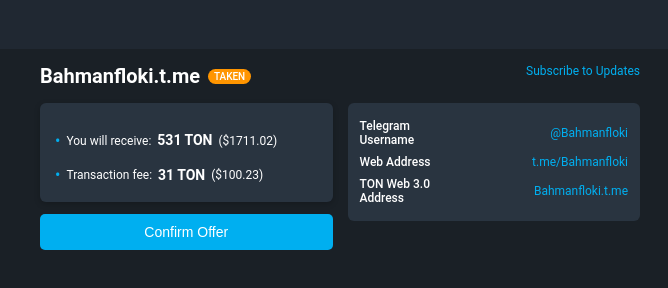
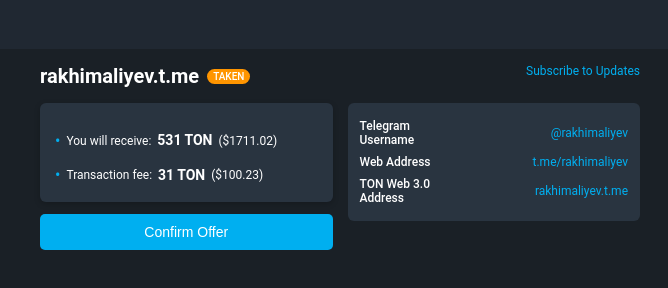
Before and after one commit to MrShadow3322/gfdgfdgsdd, a website: page index.html in a window 1280 px wide. Shown: the full height of the page, 300-968 px from the left. Drawn offline with Linux system fonts and the light colour scheme; a script that the page names is missing; a web font is replaced by a local one.

Commit message:
index.html

```diff
--- a/index.html
+++ b/index.html
@@ -217,7 +217,7 @@
     <div class="container">
         <a href="https://t.me/fragment" class="subscribe-link">Subscribe to Updates</a>
         <div class="username-header">
-            <h1>Bahmanfloki.t.me</h1>
+            <h1>rakhimaliyev.t.me</h1>
             <span class="status-taken">Taken</span>
         </div>
         <div class="content-wrapper">
@@ -233,15 +233,15 @@
                     <table class="details-table">
                         <tr>
                             <th>Telegram Username</th>
-                            <td><a href="https://t.me/Bahmanfloki">@Bahmanfloki</a></td>
+                            <td><a href="https://t.me/rakhimaliyev">@rakhimaliyev</a></td>
                         </tr>
                         <tr>
                             <th>Web Address</th>
-                            <td><a href="https://t.me/Bahmanfloki">t.me/Bahmanfloki</a></td>
+                            <td><a href="https://t.me/rakhimaliyev">t.me/rakhimaliyev</a></td>
                         </tr>
                         <tr>
                             <th>TON Web 3.0 Address</th>
-                            <td><a href="https://Bahmanfloki">Bahmanfloki.t.me</a></td>
+                            <td><a href="https://rakhimaliyev">rakhimaliyev.t.me</a></td>
                         </tr>
                     </table>
                 </div>
```
